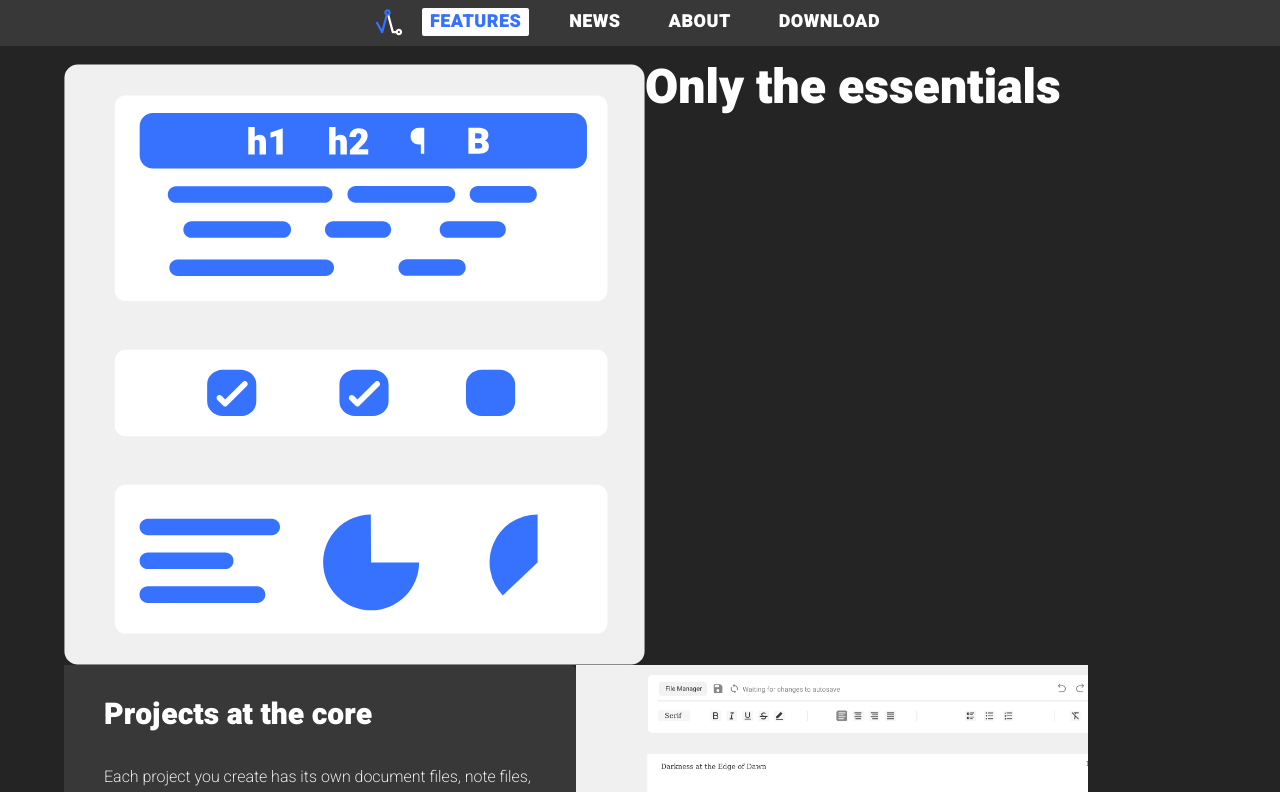
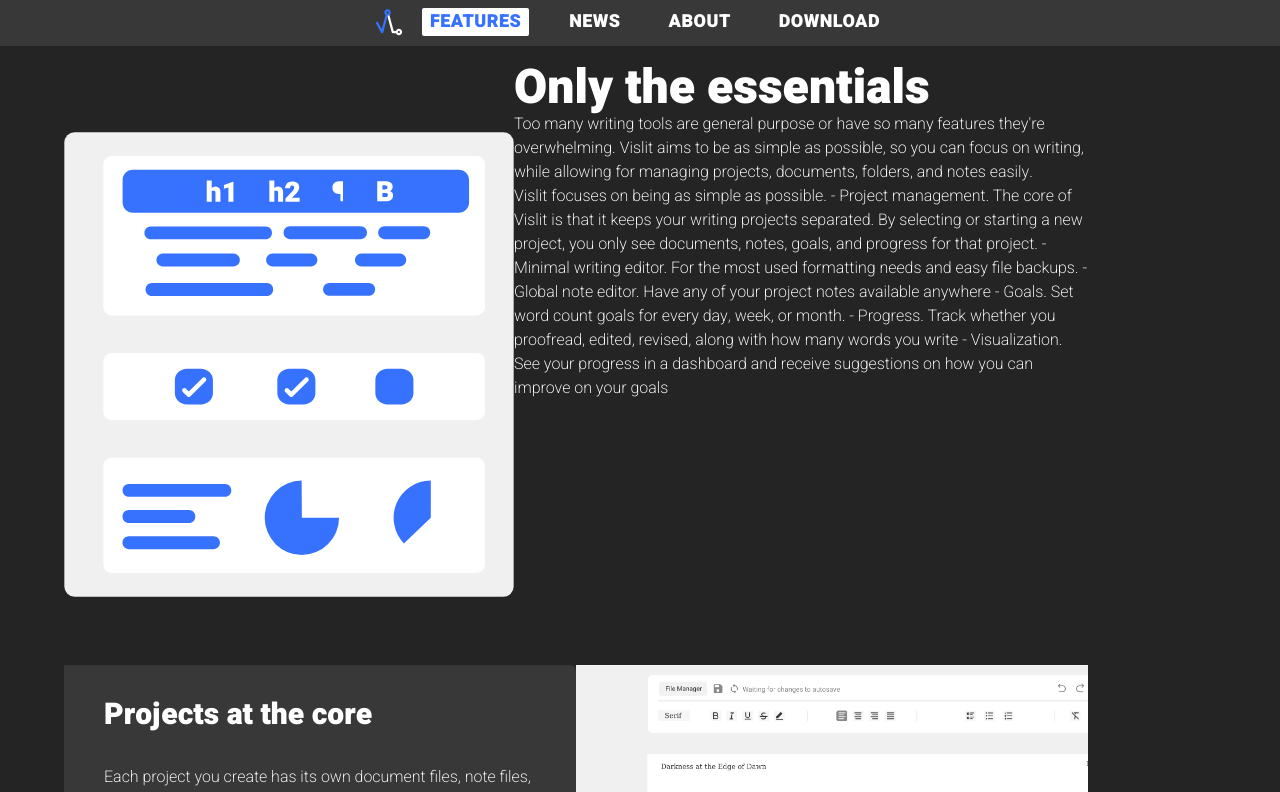
Before and after one commit to ste163/vislit-website-next, a Next.js app: page /features in a window 1280 px wide. Shown: the top 792 px of the page. Built offline with nearby package versions, Linux system fonts and the light colour scheme.

Commit message:
updated graphic width; added download card to feature page

```diff
--- a/components/GraphicFeature.tsx
+++ b/components/GraphicFeature.tsx
@@ -1,7 +1,13 @@
 import React from "react";
 
 const GraphicFeature: React.FC = () => (
-  <svg width="581" height="601" viewBox="0 0 153.72292 159.01458">
+  <svg
+    width="581"
+    height="601"
+    viewBox="0 0 153.72292 159.01458"
+    style={{ maxWidth: "450px" }}
+  >
+    <title>Feature Page Graphic</title>
     <g transform="translate(-15.752234,7.9404229)">
       <rect
         id="rect193245"
--- a/pages/features/index.tsx
+++ b/pages/features/index.tsx
@@ -1,4 +1,5 @@
 import Head from "next/head";
+import Link from "next/link";
 import CardFeature from "../../components/CardFeature";
 import GraphicFeature from "../../components/GraphicFeature";
 
@@ -10,7 +11,28 @@
 
     <div className="flex">
       <GraphicFeature />
-      <h1>Only the essentials</h1>
+
+      <div className="w-1/2">
+        <h1>Only the essentials</h1>
+        <p>
+          Too many writing tools are general purpose or have so many features
+          they're overwhelming. Vislit aims to be as simple as possible, so you
+          can focus on writing, while allowing for managing projects, documents,
+          folders, and notes easily.
+        </p>
+        <p>
+          Vislit focuses on being as simple as possible. - Project management.
+          The core of Vislit is that it keeps your writing projects separated.
+          By selecting or starting a new project, you only see documents, notes,
+          goals, and progress for that project. - Minimal writing editor. For
+          the most used formatting needs and easy file backups. - Global note
+          editor. Have any of your project notes available anywhere - Goals. Set
+          word count goals for every day, week, or month. - Progress. Track
+          whether you proofread, edited, revised, along with how many words you
+          write - Visualization. See your progress in a dashboard and receive
+          suggestions on how you can improve on your goals
+        </p>
+      </div>
     </div>
 
     <CardFeature header="Projects at the core" isReverse className={"mb-12"}>
@@ -71,7 +93,23 @@
 
     <div>timeline</div>
 
-    <div>download card</div>
+    {/* Center the download card on page */}
+    <div className="bg-gray flex justify-center py-5 max-w-xl rounded-md">
+      <div className="w-1/2 flex flex-col items-center">
+        <h2 className="text-2xl font-bold text-center mb-3">
+          Ready to start writing?
+        </h2>
+        <Link href="/download">
+          <div className="bg-black flex flex-col items-center px-4 py-2 rounded-md cursor-pointer">
+            <span className="text-2xl font-bold">Download</span>
+            <div className="bg-primary font-black text-3xl my-2 px-3 py-1 rounded-sm">
+              v1.0
+            </div>
+            <span>Linux, Mac, Windows</span>
+          </div>
+        </Link>
+      </div>
+    </div>
   </>
 );
 
```
